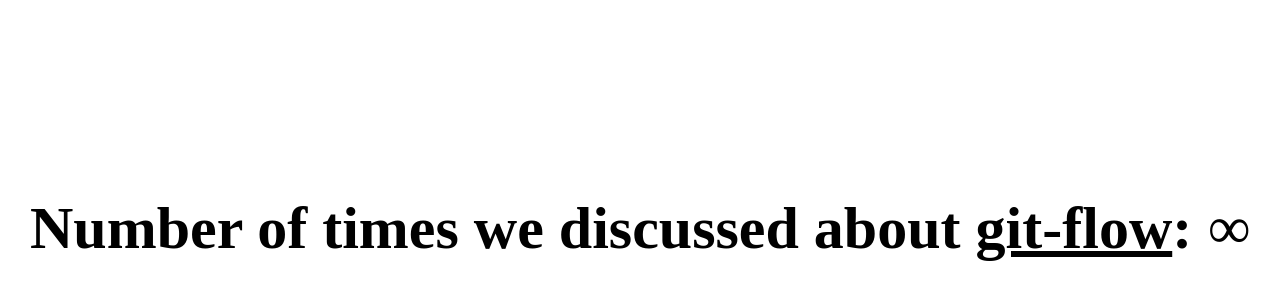
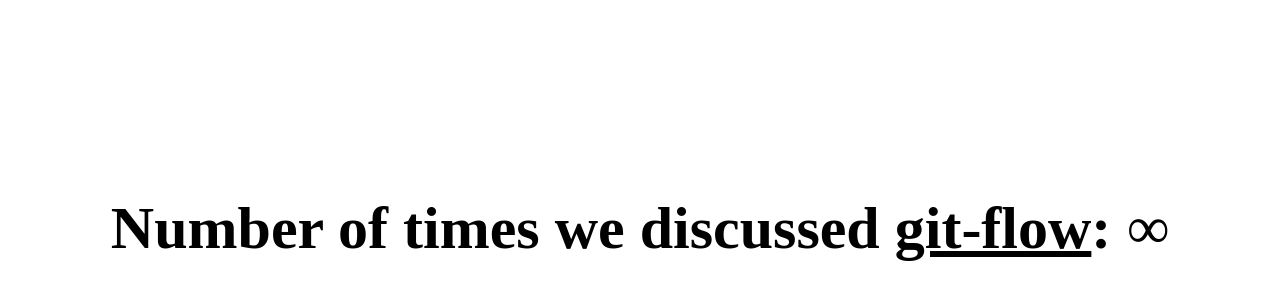
Before and after one commit to nussjustin/gitflow.urandom.sh, a plain HTML site: page index.html in a window 1280 px wide. Shown: the part 172-472 px from the top of the page. Drawn offline with Linux system fonts and the light colour scheme.

Commit message:
Update index.html

```diff
--- a/index.html
+++ b/index.html
@@ -1,5 +1,5 @@
 <!doctype html>
-<title>Number of times we discussed about git-flow</title>
+<title>Number of times we discussed git-flow</title>
 <style>
     html, body {
         height: 100%;
@@ -16,4 +16,4 @@
         color: inherit;
     }
 </style>
-<h1>Number of times we discussed about <a href="https://nvie.com/posts/a-successful-git-branching-model/">git-flow</a>: <i>∞</i></h1>
+<h1>Number of times we discussed <a href="https://nvie.com/posts/a-successful-git-branching-model/">git-flow</a>: <i>∞</i></h1>
```
